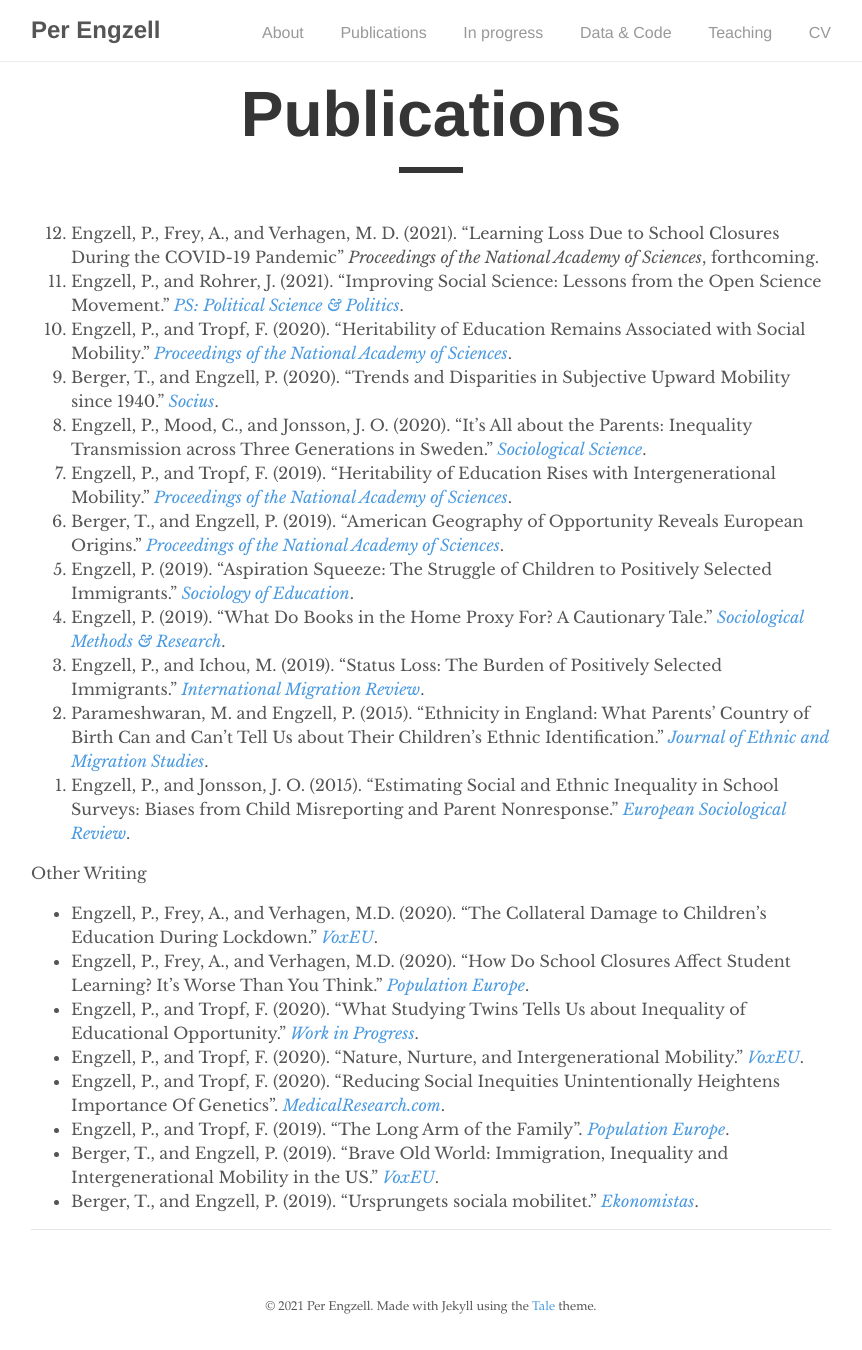
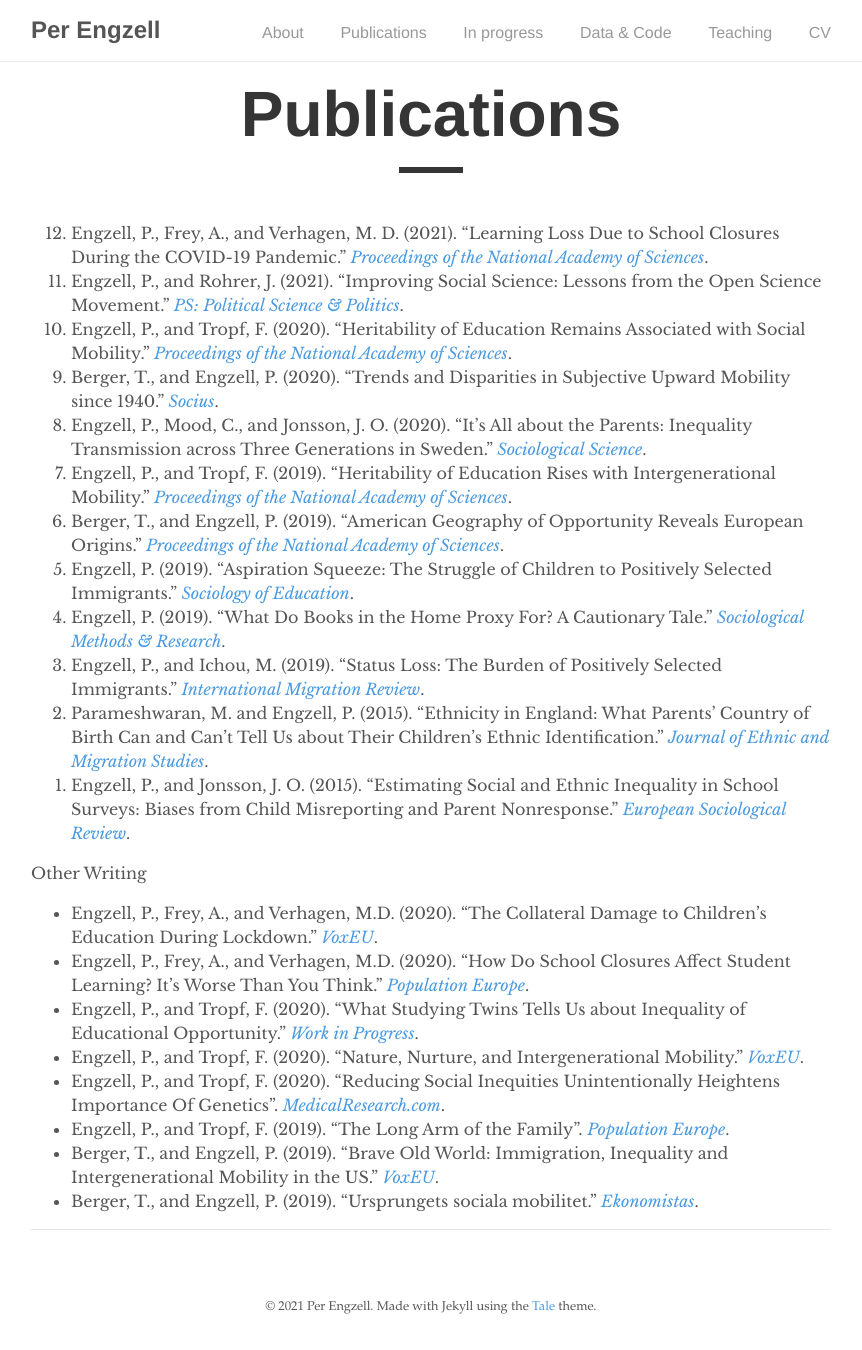
Before and after one commit to pengzell/pengzell.github.io, a Jekyll site: the page built from _pages/publications.md, in a window 1280 px wide. Shown: the whole page, without its empty margins (209-1071 px from the left). Built offline with Jekyll 4.4.1, drawn with Linux system fonts in a browser that asks for light colours.

Commit message:
Update publications.md

```diff
--- a/_pages/publications.md
+++ b/_pages/publications.md
@@ -5,7 +5,7 @@ author: "Per Engzell"
 permalink: /publications/
 ---
 
-0. Engzell, P., Frey, A., and Verhagen, M. D. (2021). "Learning Loss Due to School Closures During the COVID-19 Pandemic" *Proceedings of the National Academy of Sciences*, forthcoming.
+0. Engzell, P., Frey, A., and Verhagen, M. D. (2021). "Learning Loss Due to School Closures During the COVID-19 Pandemic." [*Proceedings of the National Academy of Sciences*](https://doi.org/10.1073/pnas.2022376118).
 0. Engzell, P., and Rohrer, J. (2021). "Improving Social Science: Lessons from the Open Science Movement." [*PS: Political Science & Politics*](https://doi.org/10.1017/S1049096520000967).
 0. Engzell, P., and Tropf, F. (2020). "Heritability of Education Remains Associated with Social Mobility." [*Proceedings of the National Academy of Sciences*](https://doi.org/10.1073/pnas.2017308117).
 0. Berger, T., and Engzell, P. (2020). "Trends and Disparities in Subjective Upward Mobility since 1940." [*Socius*](https://doi.org/10.1177/2378023120951139).
```
